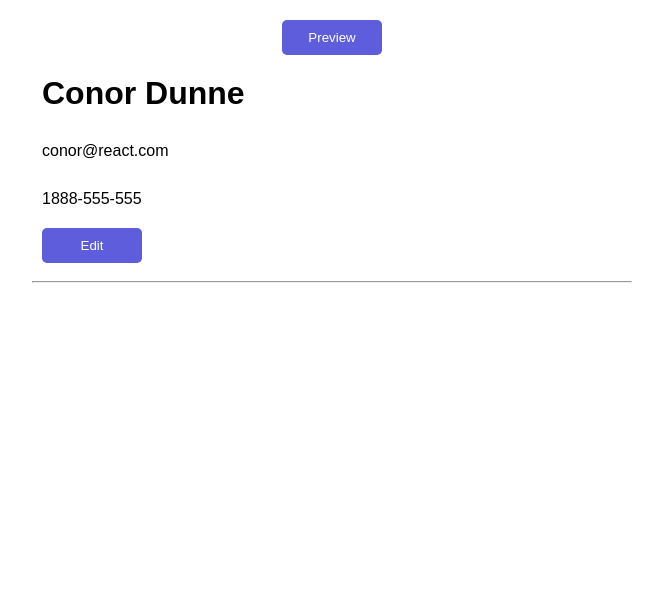
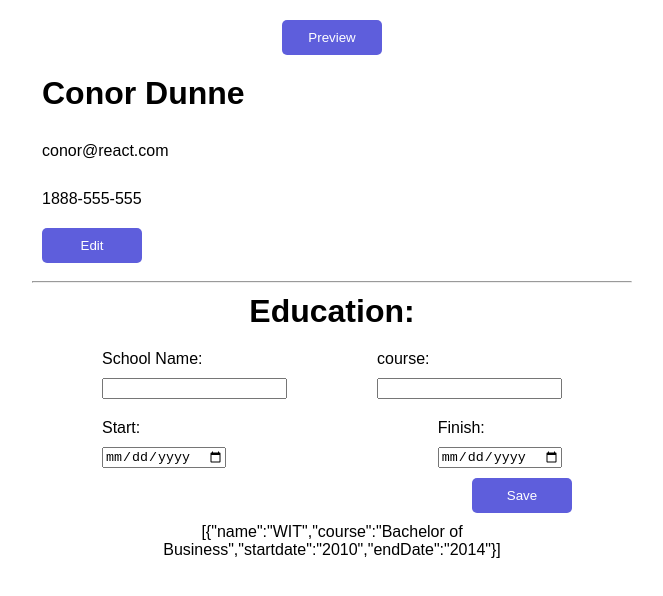
Before and after one commit to Conor-Dunne/react-CV-Application, a React (Create React App) app: page / in a window 1280 px wide. Shown: the top 596 px of the page, without its empty margins (308-971 px from the left). Built offline with nearby package versions, Linux system fonts and the light colour scheme.

Commit message:
Add submit behaviour to Education

```diff
--- a/src/App.js
+++ b/src/App.js
@@ -1,6 +1,7 @@
 import React, { Component } from "react";
 import "./App.css";
 import Personal from "./components/Personal";
+import Education from "./components/Education";
 
 class App extends Component {
   constructor(props) {
@@ -38,6 +39,7 @@ class App extends Component {
           onEdit={() => this.setState({ personalIsSaved: false })}
         />
         <hr />
+        <Education />
       </div>
     );
   }
--- a/src/components/Education.js
+++ b/src/components/Education.js
@@ -20,8 +20,93 @@ class Education extends Component {
                 endDate: "2014"
             },],
         }
+        this.handleInputChange = this.handleInputChange.bind(this);
+        // this.handleSubmit = this.handleSubmit.bind(this);
     };
 
+    handleInputChange(event) {
+        const target = event.target;
+        const value = target.value;
+        const name = target.name;
+
+        this.setState({
+            institute: {
+                [name]: value
+            }
+
+        });
+    }
+
+    handleSubmit = (event) => {
+        event.preventDefault();
+        this.setState({
+          institutes: this.state.institutes.concat(this.state.institute),
+          institute: {
+            name: "",
+            course: "",
+            startdate: "",
+            endDate: ""
+
+        }
+        })
+      }
+
+
+    render() {
+        return (
+            <div>
+                <h1>Education:</h1>
+                <form onSubmit={this.handleSubmit}>
+          <div className="inputs-container">
+          <div className="inputBox">
+          <label htmlFor="name">School Name: </label>
+          <input
+           name="name"
+           type="text"
+        //    value={this.state.name}
+           required
+           onChange={this.handleInputChange}
+           />
+          </div>
+           <div className="inputBox">
+           <label htmlFor="course">course: </label>
+           <input
+           name="course"
+           type="text"
+        //    value={this.state.email}
+           required
+           onChange={this.handleInputChange}
+           />
+           </div>
+           <div className="inputBox">
+           <label htmlFor="startdate">Start: </label>
+           <input
+           name="startdate"
+           type="date"
+           value={this.state.phoneNumber}
+           required
+           onChange={this.handleInputChange}
+           />
+           </div>
+           <div className="inputBox">
+           <label htmlFor="endDate">Finish: </label>
+           <input
+           name="endDate"
+           type="date"
+        //    value={this.state.phoneNumber}
+           required
+           onChange={this.handleInputChange}
+           />
+           </div>
+          </div>
+           <div className="button-bar">
+           <button type="submit">Save</button>
+           </div>
+          </form>
+          <p>{JSON.stringify(this.state.institutes)}</p>
+            </div>
+        )
+    }
 
 
 
```
